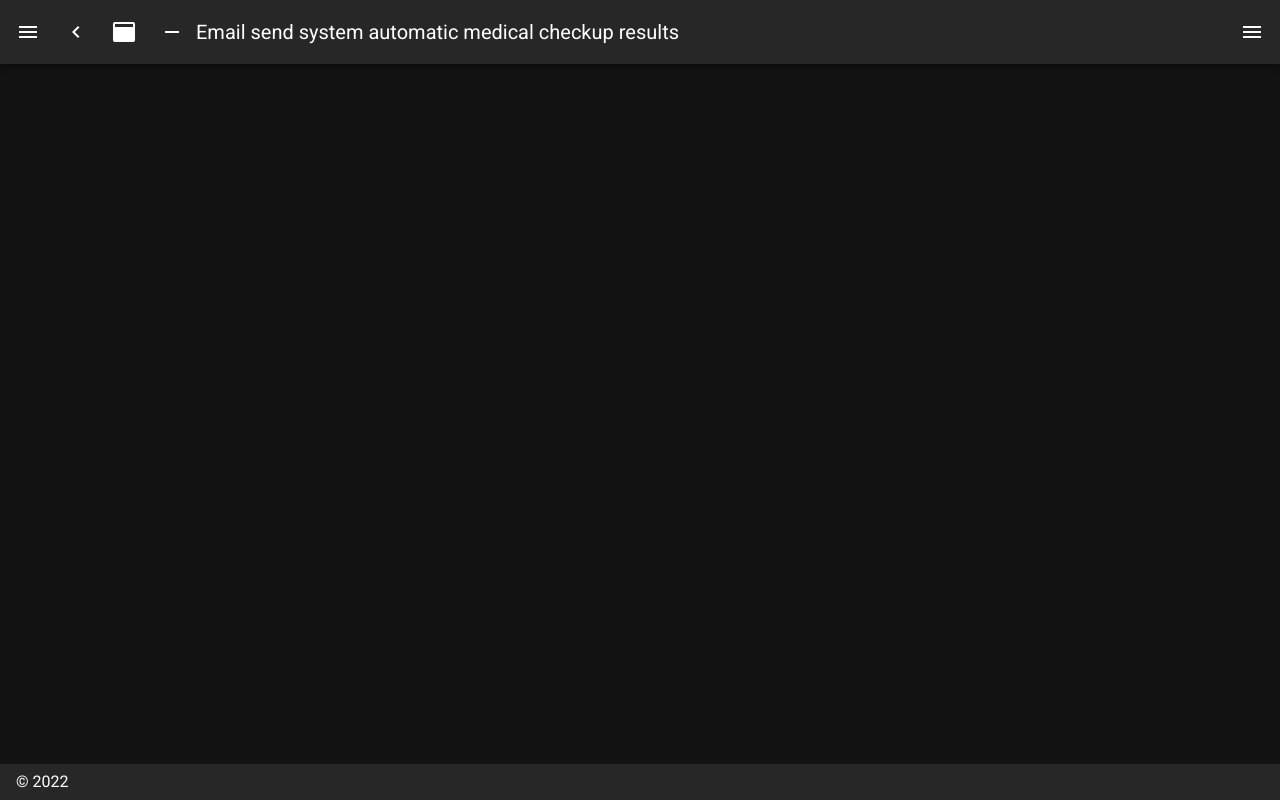
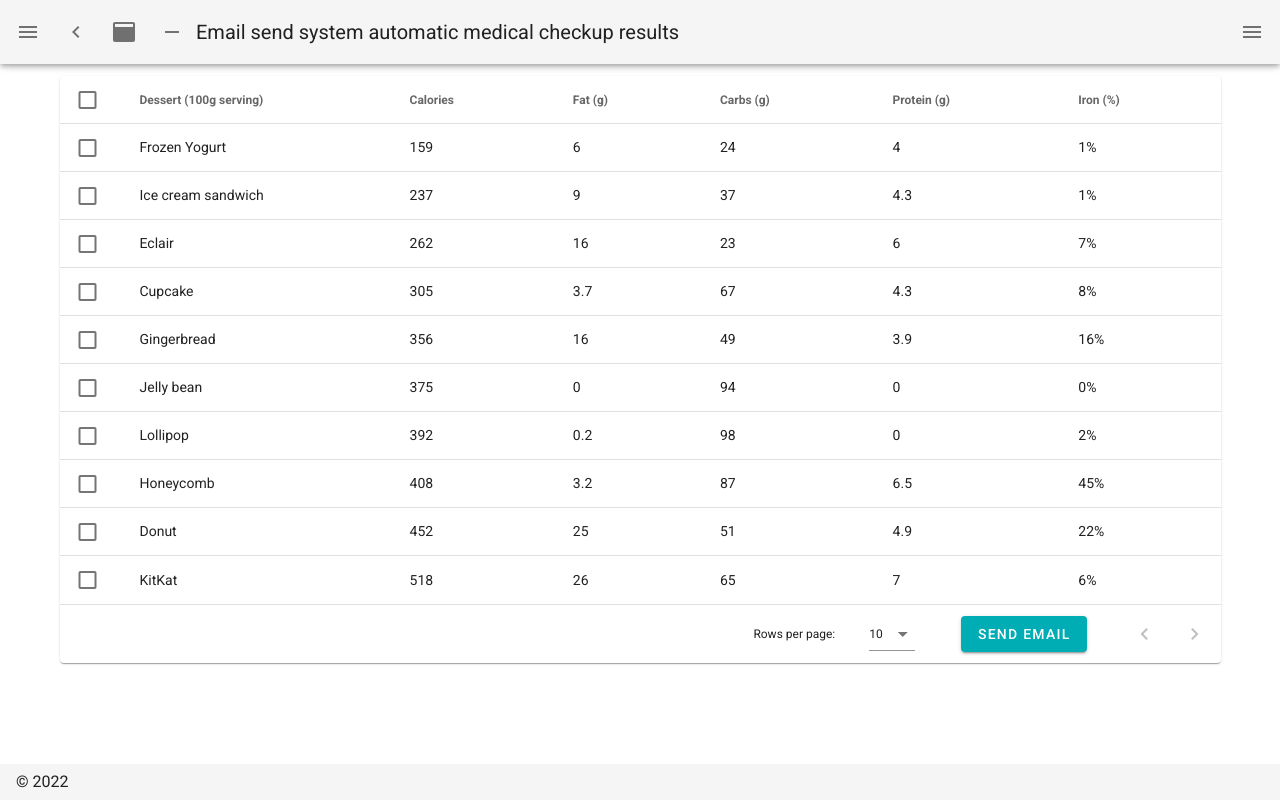
Before and after one commit to k1tsanapong/face-end-i-guess, a Nuxt app: page /home in a window 1280 px wide. Built offline with nearby package versions, Linux system fonts and the light colour scheme.

Commit message:
up big data

```diff
--- a/data/menu.js
+++ b/data/menu.js
@@ -3,7 +3,6 @@ const data = [
       icon: "mdi-apps,",
 
       title: "I.T.C.M",
-      to: "/",
     },
     {
       icon: "mdi-dots-horizontal",
@@ -13,7 +12,7 @@ const data = [
     {
         icon: "mdi-home-outline",
         title: "หน้าหลัก",
-        to: "/"
+        to: "/home"
     },
     {
         icon: "mdi-dots-horizontal",
--- a/nuxt.config.js
+++ b/nuxt.config.js
@@ -6,8 +6,8 @@ export default {
 
   // Global page headers: https://go.nuxtjs.dev/config-head
   head: {
-    titleTemplate: '%s - fornt-end-convert',
-    title: 'fornt-end-convert',
+    titleTemplate: '%s  Email send system automatic medical checkup results',
+    title: '',
     htmlAttrs: {
       lang: 'en'
     },
@@ -55,7 +55,7 @@ export default {
   vuetify: {
     customVariables: ['~/assets/variables.scss'],
     theme: {
-      dark: true,
+      dark: false,
       themes: {
         dark: {
           primary: colors.blue.darken2,
--- /dev/null
+++ b/pages/home.vue
@@ -0,0 +1,123 @@
+<template>
+  <v-data-table
+    v-model="selected"
+    :headers="headers"
+    :items="desserts"
+    :single-select="singleSelect"
+    item-key="name"
+    show-select
+    class="elevation-1"
+  >
+    <template v-slot:footer.page-text>
+      <v-btn  color="#00ADB5" dark class="ma-2 white--text" @click="buttonCallback">
+        Send email
+      </v-btn>
+    </template>
+  </v-data-table>
+</template>
+
+<script>
+export default {
+  data() {
+    return {
+      singleSelect: false,
+      selected: [],
+      headers: [
+        {
+          text: "Dessert (100g serving)",
+          align: "start",
+          sortable: false,
+          value: "name",
+        },
+        { text: "Calories", value: "calories" },
+        { text: "Fat (g)", value: "fat" },
+        { text: "Carbs (g)", value: "carbs" },
+        { text: "Protein (g)", value: "protein" },
+        { text: "Iron (%)", value: "iron" },
+      ],
+      desserts: [
+        {
+          name: "Frozen Yogurt",
+          calories: 159,
+          fat: 6.0,
+          carbs: 24,
+          protein: 4.0,
+          iron: "1%",
+        },
+        {
+          name: "Ice cream sandwich",
+          calories: 237,
+          fat: 9.0,
+          carbs: 37,
+          protein: 4.3,
+          iron: "1%",
+        },
+        {
+          name: "Eclair",
+          calories: 262,
+          fat: 16.0,
+          carbs: 23,
+          protein: 6.0,
+          iron: "7%",
+        },
+        {
+          name: "Cupcake",
+          calories: 305,
+          fat: 3.7,
+          carbs: 67,
+          protein: 4.3,
+          iron: "8%",
+        },
+        {
+          name: "Gingerbread",
+          calories: 356,
+          fat: 16.0,
+          carbs: 49,
+          protein: 3.9,
+          iron: "16%",
+        },
+        {
+          name: "Jelly bean",
+          calories: 375,
+          fat: 0.0,
+          carbs: 94,
+          protein: 0.0,
+          iron: "0%",
+        },
+        {
+          name: "Lollipop",
+          calories: 392,
+          fat: 0.2,
+          carbs: 98,
+          protein: 0,
+          iron: "2%",
+        },
+        {
+          name: "Honeycomb",
+          calories: 408,
+          fat: 3.2,
+          carbs: 87,
+          protein: 6.5,
+          iron: "45%",
+        },
+        {
+          name: "Donut",
+          calories: 452,
+          fat: 25.0,
+          carbs: 51,
+          protein: 4.9,
+          iron: "22%",
+        },
+        {
+          name: "KitKat",
+          calories: 518,
+          fat: 26.0,
+          carbs: 65,
+          protein: 7,
+          iron: "6%",
+        },
+      ],
+    };
+  },
+};
+</script>
--- a/pages/index.vue
+++ b/pages/index.vue
@@ -66,7 +66,7 @@
           <v-btn
             color="primary"
             nuxt
-            to="/inspire"
+            to="/homePag"
           >
             Continue
           </v-btn>
--- a/pages/inspire.vue
+++ /dev/null
@@ -1,107 +0,0 @@
-<template>
-  <v-simple-table
-    fixed-header
-    height="620px"
-  >
-    <template v-slot:default>
-      <thead>
-        <tr>
-          <th class="text-left">
-            หัวข้อหลัก
-          </th>
-          <th class="text-left">
-            รายละเอียด
-          </th>
-        </tr>
-      </thead>
-      <tbody>
-        <tr
-          v-for="item in desserts"
-          :key="item.name"
-        >
-          <td>{{ item.name }}</td>
-          <td>{{ item.calories }}</td>
-        </tr>
-      </tbody>
-    </template>
-  </v-simple-table>
-</template>
-
-<script>
-  export default {
-    data () {
-      return {
-        desserts: [
-          {
-            name: 'Frozen Yogurt',
-            calories: 159,
-          },
-          {
-            name: 'Ice cream sandwich',
-            calories: 237,
-          },
-          {
-            name: 'Eclair',
-            calories: 262,
-          },
-          {
-            name: 'Cupcake',
-            calories: 305,
-          },
-          {
-            name: 'Gingerbread',
-            calories: 356,
-          },
-          {
-            name: 'Jelly bean',
-            calories: 375,
-          },
-          {
-            name: 'Lollipop',
-            calories: 392,
-          },
-          {
-            name: 'Honeycomb',
-            calories: 408,
-          },
-          {
-            name: 'Donut',
-            calories: 452,
-          },
-          {
-            name: 'KitKat',
-            calories: 518,
-          },
-          {
-            name: 'KitKat',
-            calories: 518,
-          },
-          {
-            name: 'KitKat',
-            calories: 518,
-          },
-          {
-            name: 'KitKat',
-            calories: 518,
-          },
-          {
-            name: 'KitKat',
-            calories: 518,
-          },{
-            name: 'KitKat',
-            calories: 518,
-          },
-          {
-            name: 'KitKat',
-            calories: 518,
-          },
-          {
-            name: 'KitKat',
-            calories: 518,
-          },
-
-        ],
-      }
-    },
-  }
-</script>
```
